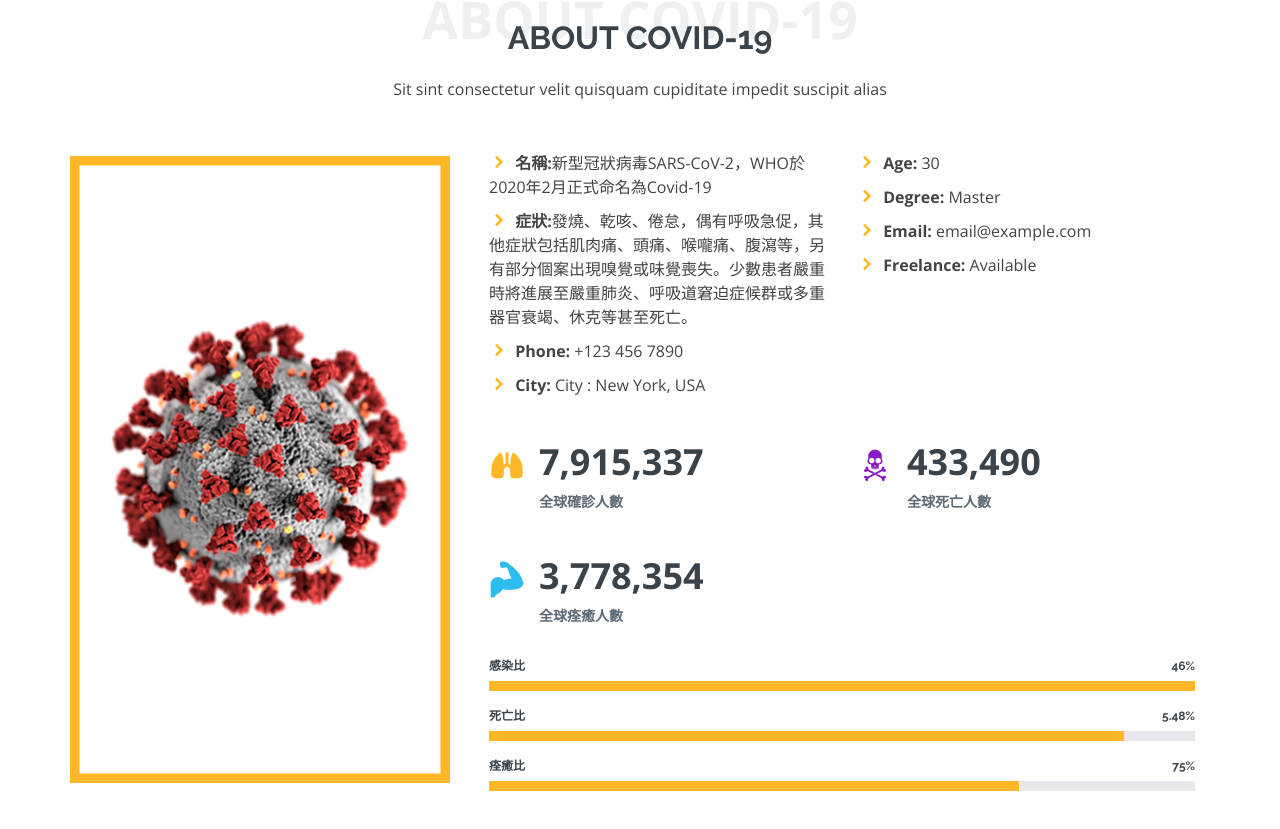
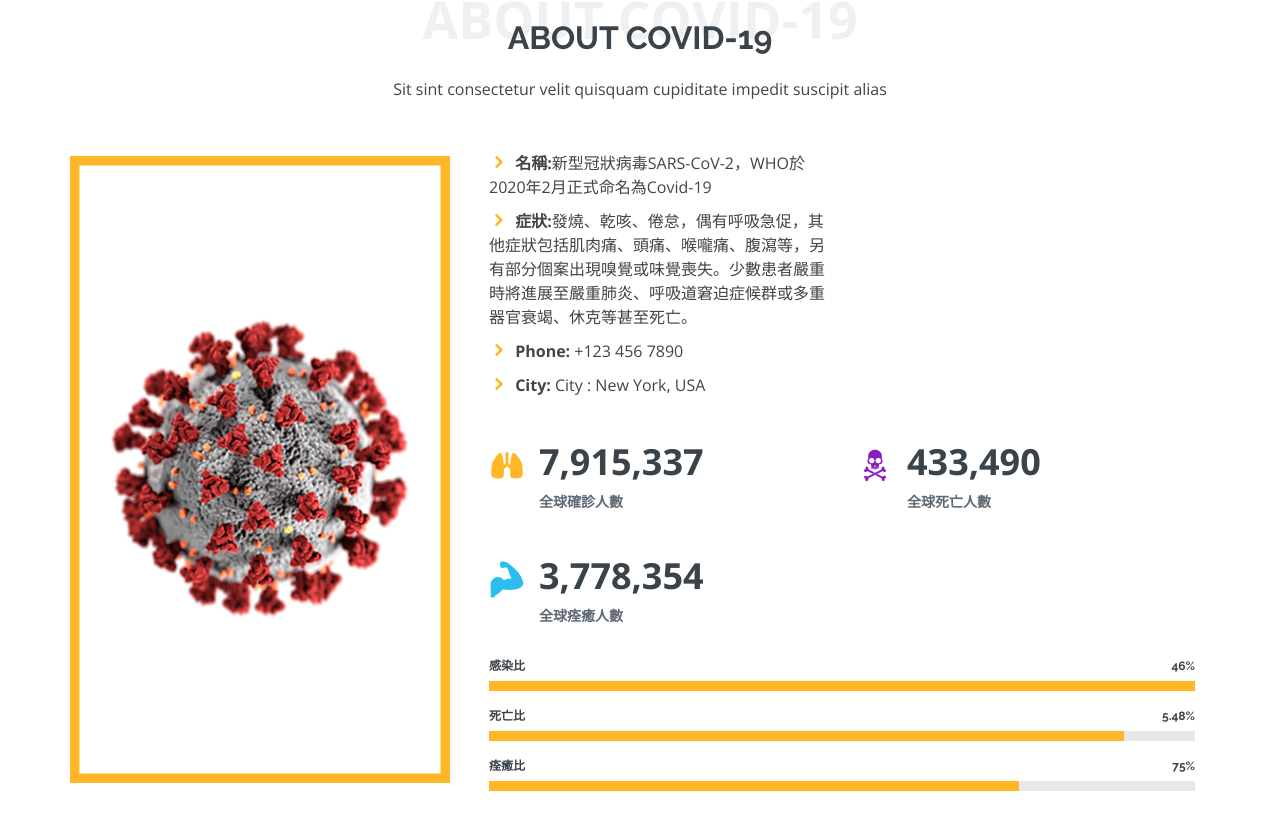
Before and after one commit to shawn1250/wuhafaha, a plain HTML site: page index.html in a window 1280 px wide. Shown: the part 871-1700 px from the top of the page. Drawn offline with nearby package versions, Linux system fonts and the light colour scheme.

Commit message:
Update index.html

```diff
--- a/index.html
+++ b/index.html
@@ -85,14 +85,6 @@
                     <li><i class="icofont-rounded-right"></i> <strong>症狀:</strong>發燒、乾咳、倦怠，偶有呼吸急促，其他症狀包括肌肉痛、頭痛、喉嚨痛、腹瀉等，另有部分個案出現嗅覺或味覺喪失。少數患者嚴重時將進展至嚴重肺炎、呼吸道窘迫症候群或多重器官衰竭、休克等甚至死亡。</li>
                     <li><i class="icofont-rounded-right"></i> <strong>Phone:</strong> +123 456 7890</li>
                     <li><i class="icofont-rounded-right"></i> <strong>City:</strong> City : New York, USA</li>
-                  </ul>
-                </div>
-                <div class="col-lg-6">
-                  <ul>
-                    <li><i class="icofont-rounded-right"></i> <strong>Age:</strong> 30</li>
-                    <li><i class="icofont-rounded-right"></i> <strong>Degree:</strong> Master</li>
-                    <li><i class="icofont-rounded-right"></i> <strong>Email:</strong> email@example.com</li>
-                    <li><i class="icofont-rounded-right"></i> <strong>Freelance:</strong> Available</li>
                   </ul>
                 </div>
               </div>
```
